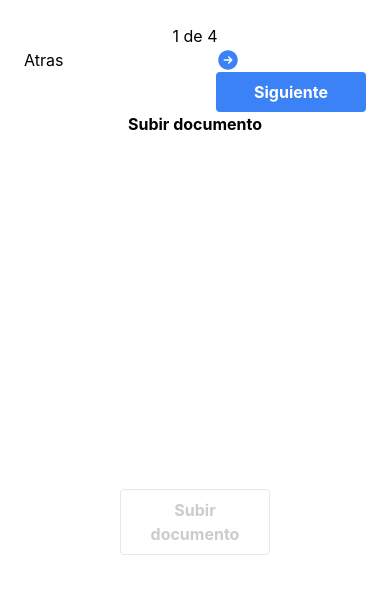
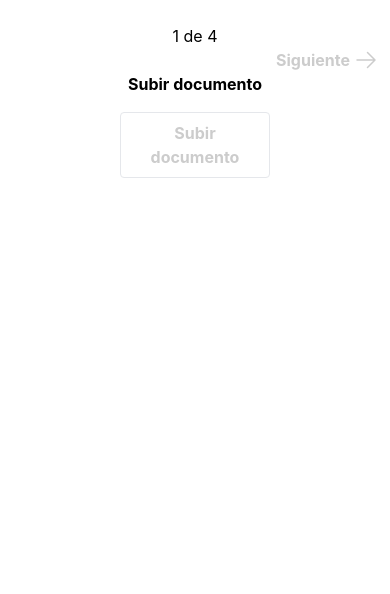
Before and after one commit to lalopapa/legalario-prueba, a React (Create React App) app: page / in a window 390 px wide. Shown: the top 594 px of the page. Built offline with nearby package versions, Linux system fonts and the light colour scheme.

Commit message:
Deploy test

```diff
--- a/src/App.js
+++ b/src/App.js
@@ -1,32 +1,64 @@
-import React, { useRef, useState, useCallback } from 'react';
+import React, { useState } from 'react';
+import NavigationController from './components/NavigationController';
 import UploadDocumentComponent from './components/UploadDocumentComponent';
 import UploadImageController from './components/UploadImageController';
 import TakePictureComponent from './components/TakePictureComponent';
 import FinishProcessComponent from './components/FinishProcessComponent';
+import FilesContext from './components/context/FilesContext';
+
+/*
+  - Create FilesContext to handle files
+  - Renders NavigationController
+  - Renders next steps
+    + UploadDocumentComponent
+    + UploadImageController
+    + TakePictureComponent
+      + WebCamCaptureController
+    + FinishProcessComponent
+*/
+
 const App = () => {
+  const filesDefaultValue = { // Giving default value to files status
+    documento:{file:null, url:null},
+    imagen:{file:null, url:null},
+    foto:{file:null, url:null}
+  }
+  const [files, setFiles] = useState(filesDefaultValue);
   const [step, setStep] = useState(1);
-
   const nextStep = () => setStep(step + 1);
   const prevStep = () => setStep(step - 1);
 
   const renderStep = () => {
     switch (step) {
       case 1:
-        return <UploadDocumentComponent nextStep={nextStep} />;
+        return <UploadDocumentComponent />;
       case 2:
-        return <UploadImageController nextStep={nextStep} prevStep={prevStep} />;
+        return <UploadImageController />;
       case 3:
-        return <TakePictureComponent nextStep={nextStep} />;
+        return <TakePictureComponent />;
       case 4:
-          return <FinishProcessComponent />;
+        return <FinishProcessComponent />;
       default:
-        return <UploadDocumentComponent nextStep={nextStep} />;
+        return <UploadDocumentComponent />;
     }
   };
-
+  const updateFiles = (files) => {
+    if(files === null){
+      setFiles(filesDefaultValue);
+    }else{
+      setFiles(files);
+    }
+  };
+  const StepCounter = ()=>{
+    return <h2 className="text-center">{step} de 4</h2>
+  }
   return (
-    <div className="bg-white p-6 w-full h-[100svh]">
-      {renderStep()}
+    <div className="bg-white px-3 py-6 md:p-6 w-full h-[100svh]">
+      <StepCounter/>
+      <FilesContext.Provider value={{ files,updateFiles }}>
+        <NavigationController step={step} nextStep={nextStep} prevStep={prevStep} />
+        {renderStep()}
+      </FilesContext.Provider>
     </div>
 
   );
--- a/src/components/FinishProcessComponent.js
+++ b/src/components/FinishProcessComponent.js
@@ -1,14 +1,23 @@
-import React from "react";
+import {useState,useContext} from "react";
+import FilesContext from "./context/FilesContext";
 
 export default function FinishProcessComponent(){
-
+    const { updateFiles} = useContext(FilesContext);
+    const [saved, setSaved] = useState(false);
+    const handleFinishRoutine = ()=>{
+        setSaved(!saved)
+        updateFiles(null)
+    }
     return(
         <div className="w-full">
-            <h2 className="text-center">4 de 4</h2>
-            <div className="flex h-[calc(100svh-24px)] justify-center items-center">
+
+            <div className="flex h-[calc(100svh-24px)] justify-center ">
+                {!saved ? <div className="p-4">
+                    <button onClick={handleFinishRoutine} className="bg-blue-500 hover:bg-blue-700 text-white font-bold rounded p-2 w-[120px" >Finalizar</button>
+                </div>:
                 <div className="p-4">
-                    <button className="bg-blue-500 hover:bg-blue-700 text-white font-bold rounded p-2 w-[120px" >Finalizar</button>
-                </div>
+                    <span>Se subieron exitosamente los documentos.</span>
+                </div>}
             </div>
         </div>
     )
--- /dev/null
+++ b/src/components/NavigationController.js
@@ -0,0 +1,34 @@
+import { useContext } from "react"
+import { ArrowLeftIcon, ArrowRightIcon } from '@heroicons/react/24/solid'
+import FilesContext from "./context/FilesContext";
+
+export default function NavigationController({step, nextStep, prevStep}){
+    const { files } = useContext(FilesContext);
+    const filesKey = Object.keys(files) // Return the keys of files [document,imagen,...]
+    /*Default key, when there's a step (component) that does't work with files */
+    /*Last step dont upload files, but it could fetch the data */
+    const defaultKey = filesKey[0];
+    const keyCurrentStep = filesKey[step-1] || defaultKey;
+    /*When last step (4), keyCurrentStep is defaultKey */
+    const isSiguenteEnabled = files[keyCurrentStep].file !== null;
+    /* Always check for the defaultKey and when step is grater than 1; so in the fist step is never visible */
+    const isAtrasVisible = step > 1 && files[defaultKey].file !== null;
+    const isSiguienteVisible = step < 4 ? true:false;
+
+    return(
+        <div className="flex justify-between">
+            <div className='w-[102px] '>
+                {isAtrasVisible  && <button onClick={prevStep} className="flex gap-x-1 justify-center items-center text-blue-500 disabled:text-[#ccc] font-bold rounded ">
+                    <ArrowLeftIcon className="size-6 " />
+                    <span className="">Atras</span>
+                </button> }
+            </div>
+            <div className='w-[102px]'>
+                {isSiguienteVisible  && <button disabled={!isSiguenteEnabled} onClick={nextStep} className="flex gap-x-1 justify-center items-center text-blue-500 disabled:text-[#ccc] font-bold rounded ">
+                    <span className="">Siguiente</span>
+                    <ArrowRightIcon className="size-6 " />
+                </button> }
+            </div>
+        </div>
+    )
+}
--- a/src/components/TakePictureComponent.js
+++ b/src/components/TakePictureComponent.js
@@ -1,40 +1,32 @@
-import React, { useRef, useState, useCallback } from 'react';
-import Webcam from 'react-webcam';
+import React, { useState, useContext } from 'react';
 import WebCamCaptureController from './webcam/WebCamCaptureController';
+import FilesContext from "./context/FilesContext";
 
-const TakePictureComponent = ({nextStep}) => {
-  const [picture, setPicture] = useState(null);
-  const [showCamera, setShowCamera] = useState(false)
+const TakePictureComponent = () => {
+    const { files, updateFiles } = useContext(FilesContext); // foto
+    const [showCamera, setShowCamera] = useState(false)
 
   return (
     <div className='w-full'>
-        <h2 className="text-center">3 de 4</h2>
-        <h2 className="font-bold">Tomar fotografia</h2>
-
-        <div className='h-[100svh] flex flex-col justify-center items-center'>
-
+        <h2 className="font-bold text-center">Tomar fotografia</h2>
+        <div className='h-[100svh] flex flex-col  items-center'>
         { !showCamera ?
             <div className='h-[100svh] flex flex-col  items-center'>
-
                 <div className='p-4 flex flex-col gap-4'>
-
                     <div className=''>
                         <button onClick={()=>setShowCamera(!showCamera)} className='hover:bg-[#ccc] text-[#ccc] hover:text-[#fff] border font-bold rounded p-2 w-[120px]'>Tomar foto</button>
                     </div>
-                    <div className=''>
-                        <button disabled={picture === null} className="bg-blue-500 hover:bg-blue-700 text-white font-bold rounded p-2 w-[120px] disabled:bg-[#ccc]" onClick={nextStep}>Siguiente</button>
-                    </div>
                 </div>
                 <div>
-                    {picture && (
+                    {files.foto.file && (
                         <div className='relative rounded-[50%] h-[300px] w-[200px] overflow-hidden border'>
-                        <img src={picture} className="absolute top-0 left-0 w-full h-full object-cover" alt="Screenshot" />
+                        <img src={files.foto.file} className="absolute top-0 left-0 w-full h-full object-cover" alt="Screenshot" />
                         </div>
                     )}
                 </div>
             </div>
             :
-            <WebCamCaptureController setShowCamera={setShowCamera} setPicture={setPicture}/>
+            <WebCamCaptureController setShowCamera={setShowCamera} updateFiles={updateFiles}/>
         }
         </div>
     </div>
--- a/src/components/UploadDocumentComponent.js
+++ b/src/components/UploadDocumentComponent.js
@@ -1,60 +1,54 @@
-import React, { useState, useRef } from "react";
-//import DocViewer, { DocViewerRenderers } from "@cyntler/react-doc-viewer";
+import { useState, useRef,useContext } from "react";
 import FileViewer from 'react-file-viewer';
-import { ArrowRightCircleIcon } from '@heroicons/react/24/solid'
+import FilesContext from "./context/FilesContext";
 
-export default function UploadDocumentComponent({ nextStep }){
+export default function UploadDocumentComponent(){
+    const { files, updateFiles} = useContext(FilesContext); // documento
     const fileInputRef = useRef(null);
     const [error, setError] = useState('')
-    const [filePreview, setFilePreview] = useState(null)
     const handleUploadFile = ()=>{
+        if(files.documento.file !== null){
+            updateFiles({
+                ...files,
+                documento:{
+                    file:null,
+                    url:null
+                }
+            });
+        }
+        fileInputRef.current.value = null;
         fileInputRef.current.click();
     }
     const handleFileChange = (event)=>{
         const selectedFile = event.target.files[0];
-        //const typeIndex = selectedFile.lastIndexOf('.');
-        const typeArray = selectedFile.name.split(".");
-        const type = typeArray.pop();
-        //setUploadedFile({ type:type, file: })
-        //console.log(selectedFile)
-
-        //const selectedFile = event.target.files[0];
         const reader = new FileReader();
-
-        reader.onload = (e) => {
-            //console.log(e.target.result)
-
-            setFilePreview({type, file:e.target.result }); // e.target.result contains the data URL
+        reader.onload = (e) => {  // e.target.result contains the data URL
+            updateFiles({
+                ...files,
+                documento:{
+                    file:selectedFile,
+                    url:e.target.result
+                }
+            });
         };
-
         reader.readAsDataURL(selectedFile);
-
     }
-    const docs = [
-        { uri: filePreview }, // Local File
-    ];
+    const getTypeFile = (file)=>{
+        const typeArray = file.name.split("."); // splits string
+        const type = typeArray.pop(); // Substract last element in the array
+        return type
+    }
     return(
         <div className="w-full">
-            <h2 className="text-center">1 de 4</h2>
-            <div className="flex justify-between">
-                <div>
-                    <span>Atras</span>
-                </div>
-                <div className=''>
-                    <ArrowRightCircleIcon className="size-6 text-blue-500" />
-                    <button  className="bg-blue-500 hover:bg-blue-700 text-white font-bold rounded p-2 w-[150px] disabled:bg-[#ccc]" onClick={nextStep}>Siguiente</button>
-                </div>
-            </div>
             <h2 className="font-bold text-center">Subir documento</h2>
-
-            <div className="flex flex-col h-[calc(100svh-72px)] justify-center items-center">
+            <div className="flex flex-col h-[calc(100svh-72px)] items-center">
                 <div className='flex flex-col items-center p-4 gap-4'>
                     {error && <div>
                         <span className="font-bold">
                             {error}
                         </span>
                     </div>}
-                    <div className=''>
+                    <div >
                         <button onClick={handleUploadFile} className=' hover:bg-[#ccc] text-[#ccc] hover:text-[#fff] border font-bold rounded p-2 w-[150px]'>Subir documento</button>
                         <input
                             type="file"
@@ -63,20 +57,15 @@ export default function UploadDocumentComponent({ nextStep }){
                             onChange={handleFileChange}
                         />
                     </div>
-
                 </div>
-
-                {filePreview !== null && <div className="self-center h-[500px] w-[400px] border">
+                {files.documento.file && <div className="self-center h-[500px] max-w-[600px] w-full border">
                     <FileViewer
-                        key={1}
-                        fileType={filePreview.type}
-                        filePath={filePreview.file}
+                        fileType={getTypeFile(files.documento.file)}
+                        filePath={files.documento.url}
                         //errorComponent={CustomErrorComponent}
                         onError={(e)=>{console.log(e, 'error in file-viewer')}}
                         />
                 </div>}
-
-
             </div>
         </div>
     )
--- a/src/components/UploadImageController.js
+++ b/src/components/UploadImageController.js
@@ -1,12 +1,20 @@
-import React, {useRef, useState} from "react";
+import {useRef, useState, useContext} from "react";
+import FilesContext from "./context/FilesContext";
 
-export default function UploadImageController({ nextStep, prevStep }){
+export default function UploadImageController(){
+    const { files, updateFiles} = useContext(FilesContext); // imagen
     const fileInputRef = useRef(null);
-    const [imagePreview, setImagePreview] = useState(null);
     const [error, setError] = useState('');
     function handleUploadFile(){
-        if(imagePreview !== null){
-            setImagePreview(null)
+        // If there's a image's file, clean the state
+        if(files.imagen.file !== null){
+            updateFiles({
+                ...files,
+                imagen:{
+                    file:null,
+                    url:null
+                }
+            });
         }
         fileInputRef.current.value = null;
         fileInputRef.current.click();
@@ -16,7 +24,13 @@ export default function UploadImageController({ nextStep, prevStep }){
         if (file && (file.type === 'image/png' || file.type === 'image/jpeg')) {
             const reader = new FileReader();
             reader.onloadend = () => {
-            setImagePreview(reader.result);
+                updateFiles({
+                    ...files,
+                    imagen:{
+                        file:file,
+                        url:reader.result
+                    }
+                });
                 setError('');
             };
             reader.readAsDataURL(file);
@@ -26,21 +40,9 @@ export default function UploadImageController({ nextStep, prevStep }){
     };
     return(
         <div className="w-full">
-            <h2 className="text-center">2 de 4</h2>
-            <div className="flex justify-between">
-                <div>
-                    <span>Atras</span>
-                </div>
-                <div className=''>
-                        <button disabled={imagePreview === null} className="bg-blue-500 hover:bg-blue-700 text-white font-bold rounded p-2 w-[120px] disabled:bg-[#ccc]" onClick={nextStep}>Siguiente</button>
-                </div>
-            </div>
-            <h2 className="font-bold">Subir imagen png o jpeg</h2>
+            <h2 className="font-bold text-center">Subir imagen png o jpeg</h2>
             <div className="flex flex-col h-[calc(100svh-72px)]  items-center">
-
-
                 <div className='flex flex-col items-center p-4 gap-4'>
-
                     <div className=''>
                         <button onClick={handleUploadFile} className=' hover:bg-[#ccc] text-[#ccc] hover:text-[#fff] border font-bold rounded p-2 w-[120px]'>Subir archivo</button>
                         <input
@@ -50,7 +52,6 @@ export default function UploadImageController({ nextStep, prevStep }){
                             onChange={handleFileChange}
                         />
                     </div>
-
                     {error && <div>
                         <span className="font-bold">
                             {error}
@@ -58,13 +59,12 @@ export default function UploadImageController({ nextStep, prevStep }){
                     </div>}
                 </div>
                 <div>
-                    {imagePreview && (
+                    {files.imagen.file && (
                         <div className="mt-4">
                             <img
-                            src={imagePreview}
+                                src={files.imagen.url}
                                 alt="Preview"
-                            className="rounded shadow-md"
-                            style={{ maxWidth: '100%', maxHeight: '300px' }}
+                                className="rounded max-w-full max-h-[300px]"
                             />
                         </div>
                     )}
--- /dev/null
+++ b/src/components/context/FilesContext.js
@@ -0,0 +1,4 @@
+import { createContext } from 'react';
+const FilesContext = createContext();
+
+export default FilesContext;
--- a/src/index.js
+++ b/src/index.js
@@ -6,9 +6,9 @@ import reportWebVitals from './reportWebVitals';
 
 const root = ReactDOM.createRoot(document.getElementById('root'));
 root.render(
-  <React.StrictMode>
+
     <App />
-  </React.StrictMode>
+
 );
 
 // If you want to start measuring performance in your app, pass a function
```
Also changed, not shown: src/components/webcam/WebCamCaptureController.js (+13 -9 lines). Lines whose indentation alone changed are shown as unchanged.
